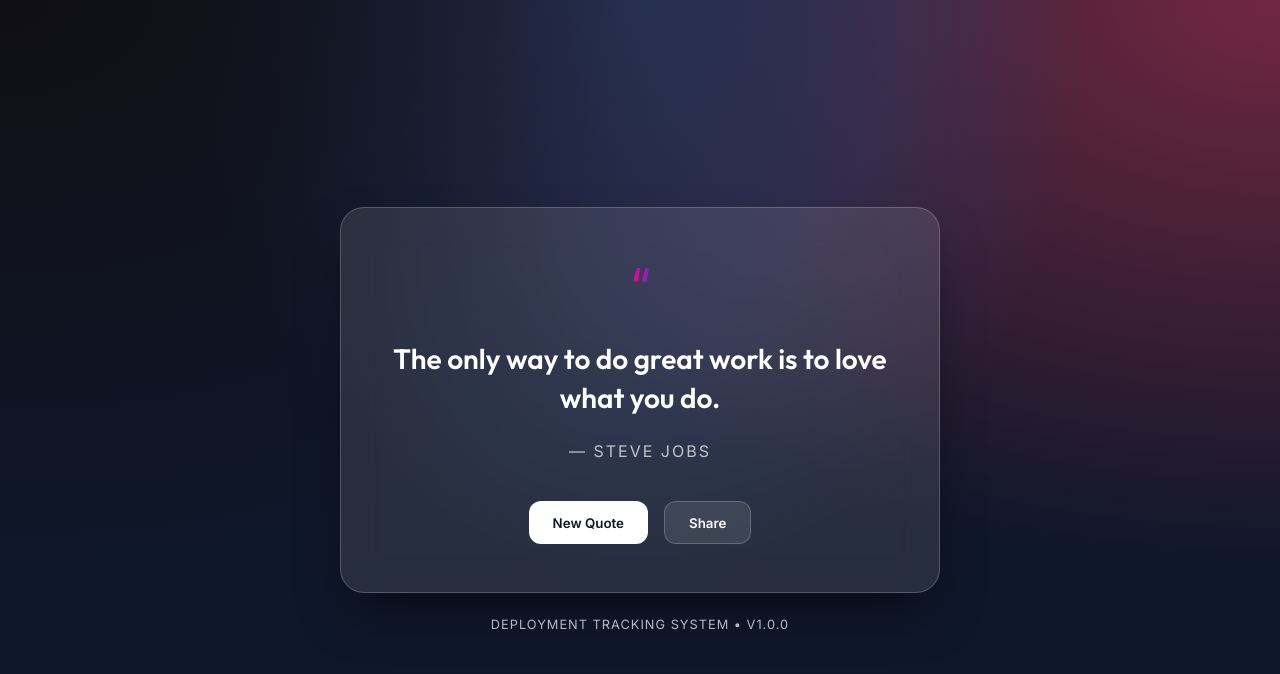
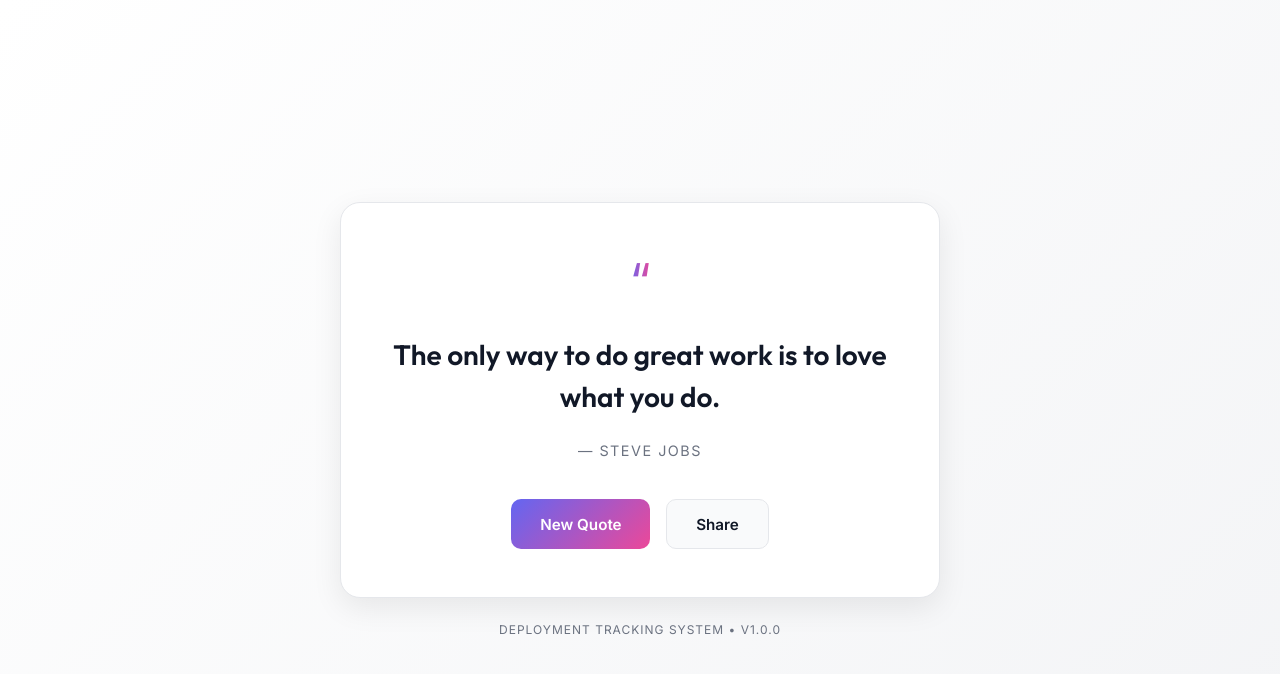
Before and after one commit to nagasundharam/pipeline-checker, a React (Vite) app: page / in a window 1280 px wide. Shown: the top 674 px of the page. Built offline with nearby package versions, Linux system fonts and the light colour scheme.

Commit message:
Changed ui

```diff
--- a/src/index.css
+++ b/src/index.css
@@ -1,12 +1,15 @@
 @import url('https://fonts.googleapis.com/css2?family=Inter:wght@300;400;600;800&family=Outfit:wght@300;400;600;800&display=swap');
 
 :root {
-  --primary-gradient: linear-gradient(135deg, #667eea 0%, #764ba2 100%);
-  --glass-bg: rgba(255, 255, 255, 0.1);
-  --glass-border: rgba(255, 255, 255, 0.2);
-  --text-color: #ffffff;
-  --secondary-text: rgba(255, 255, 255, 0.7);
-  --accent-color: #ff0080;
+  --primary-color: #6366f1;
+  --secondary-color: #ec4899;
+  --background: #ffffff;
+  --card-bg: #f9fafb;
+  --border-color: #e5e7eb;
+  --text-primary: #111827;
+  --text-secondary: #6b7280;
+  --shadow: 0 10px 30px rgba(0, 0, 0, 0.08);
+  --shadow-sm: 0 4px 12px rgba(0, 0, 0, 0.05);
 }
 
 * {
@@ -17,16 +20,12 @@
 
 body {
   font-family: 'Inter', sans-serif;
-  background: #0f172a;
-  background-image:
-    radial-gradient(at 0% 0%, hsla(253,16%,7%,1) 0, transparent 50%),
-    radial-gradient(at 50% 0%, hsla(225,39%,30%,1) 0, transparent 50%),
-    radial-gradient(at 100% 0%, hsla(339,49%,30%,1) 0, transparent 50%);
+  background: linear-gradient(135deg, #ffffff 0%, #f3f4f6 100%);
   min-height: 100vh;
   display: flex;
   justify-content: center;
   align-items: center;
-  color: var(--text-color);
+  color: var(--text-primary);
   overflow: hidden;
 }
 
@@ -41,12 +40,10 @@
   width: 90%;
   max-width: 600px;
   padding: 3rem;
-  background: var(--glass-bg);
-  backdrop-filter: blur(20px);
-  -webkit-backdrop-filter: blur(20px);
-  border: 1px solid var(--glass-border);
-  border-radius: 24px;
-  box-shadow: 0 25px 50px -12px rgba(0, 0, 0, 0.5);
+  background: var(--background);
+  border: 1px solid var(--border-color);
+  border-radius: 20px;
+  box-shadow: var(--shadow);
   text-align: center;
   position: relative;
   animation: fadeIn 0.8s ease-out;
@@ -60,7 +57,7 @@
 .quote-icon {
   font-size: 3rem;
   margin-bottom: 1.5rem;
-  background: linear-gradient(to right, #ff0080, #7928ca);
+  background: linear-gradient(to right, var(--primary-color), var(--secondary-color));
   -webkit-background-clip: text;
   background-clip: text;
   -webkit-text-fill-color: transparent;
@@ -71,17 +68,17 @@
   font-family: 'Outfit', sans-serif;
   font-size: 1.75rem;
   font-weight: 600;
-  line-height: 1.4;
+  line-height: 1.5;
   margin-bottom: 1.5rem;
-  color: var(--text-color);
+  color: var(--text-primary);
 }
 
 .quote-author {
-  font-size: 1rem;
-  font-weight: 400;
-  color: var(--secondary-text);
+  font-size: 0.9rem;
+  font-weight: 500;
+  color: var(--text-secondary);
   text-transform: uppercase;
-  letter-spacing: 2px;
+  letter-spacing: 1.5px;
   margin-bottom: 2.5rem;
 }
 
@@ -92,36 +89,38 @@
 }
 
 .btn {
-  padding: 0.8rem 1.5rem;
+  padding: 0.9rem 1.8rem;
   border: none;
-  border-radius: 12px;
+  border-radius: 10px;
   font-weight: 600;
   cursor: pointer;
   transition: all 0.3s cubic-bezier(0.4, 0, 0.2, 1);
   font-family: 'Inter', sans-serif;
+  font-size: 0.95rem;
   display: flex;
   align-items: center;
   gap: 0.5rem;
 }
 
 .btn-primary {
-  background: var(--text-color);
-  color: #0f172a;
+  background: linear-gradient(135deg, var(--primary-color), var(--secondary-color));
+  color: white;
 }
 
 .btn-primary:hover {
   transform: translateY(-2px);
-  box-shadow: 0 10px 15px -3px rgba(255, 255, 255, 0.2);
+  box-shadow: 0 12px 20px rgba(99, 102, 241, 0.3);
 }
 
 .btn-secondary {
-  background: rgba(255, 255, 255, 0.1);
-  color: white;
-  border: 1px solid var(--glass-border);
+  background: var(--card-bg);
+  color: var(--text-primary);
+  border: 1px solid var(--border-color);
 }
 
 .btn-secondary:hover {
-  background: rgba(255, 255, 255, 0.2);
+  background: var(--border-color);
+  box-shadow: var(--shadow-sm);
 }
 
 .footer {
@@ -129,9 +128,10 @@
   bottom: -40px;
   left: 0;
   right: 0;
-  font-size: 0.8rem;
-  color: var(--secondary-text);
+  font-size: 0.75rem;
+  color: var(--text-secondary);
   letter-spacing: 1px;
+  font-weight: 500;
 }
 
 .fade-in {
@@ -149,5 +149,5 @@
 
 /* Micro-animations */
 .btn:active {
-  transform: scale(0.95);
+  transform: scale(0.98);
 }
```
